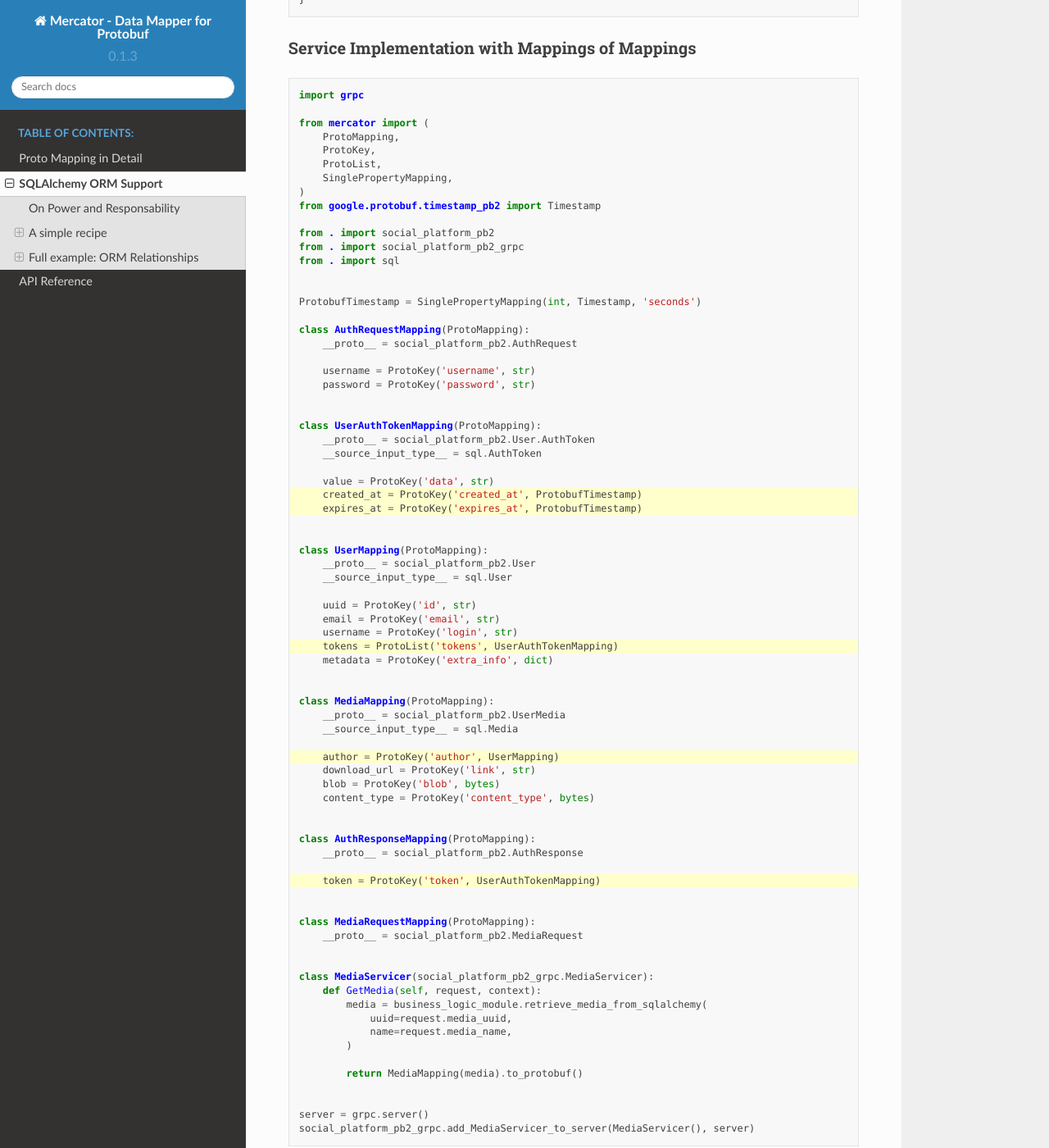
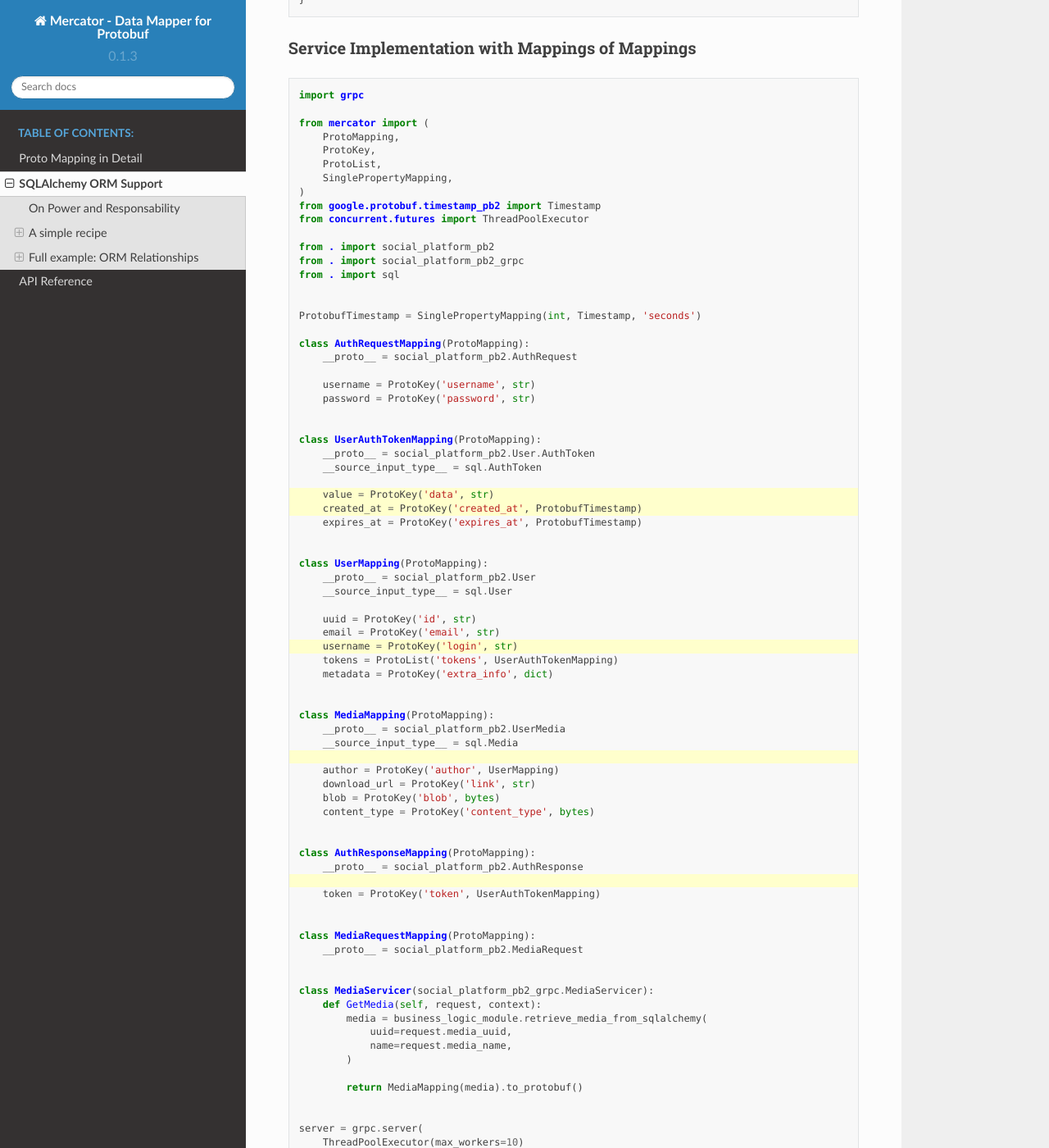
Before and after one commit to NewStore/mercator, a Sphinx documentation site: the page built from docs/source/sqlalchemy-orm-support.rst, in a window 1280 px wide and 1400 px high, scrolled down 4791 px. Shown: the whole window at 82% size. Built offline with Sphinx 7.4.7 and the Read the Docs theme 2.0.0, drawn with Linux system fonts in a browser that asks for light colours.

Commit message:
update docs

```diff
--- a/docs/source/sqlalchemy-orm-support.rst
+++ b/docs/source/sqlalchemy-orm-support.rst
@@ -298,6 +298,7 @@
        SinglePropertyMapping,
    )
    from google.protobuf.timestamp_pb2 import Timestamp
+   from concurrent.futures import ThreadPoolExecutor
 
    from . import social_platform_pb2
    from . import social_platform_pb2_grpc
@@ -363,5 +364,9 @@
            return MediaMapping(media).to_protobuf()
 
 
-   server = grpc.server()
+   server = grpc.server(
+       ThreadPoolExecutor(max_workers=10)
+   )
+
+
    social_platform_pb2_grpc.add_MediaServicer_to_server(MediaServicer(), server)
```
Also changed, not shown: 1 other file.
